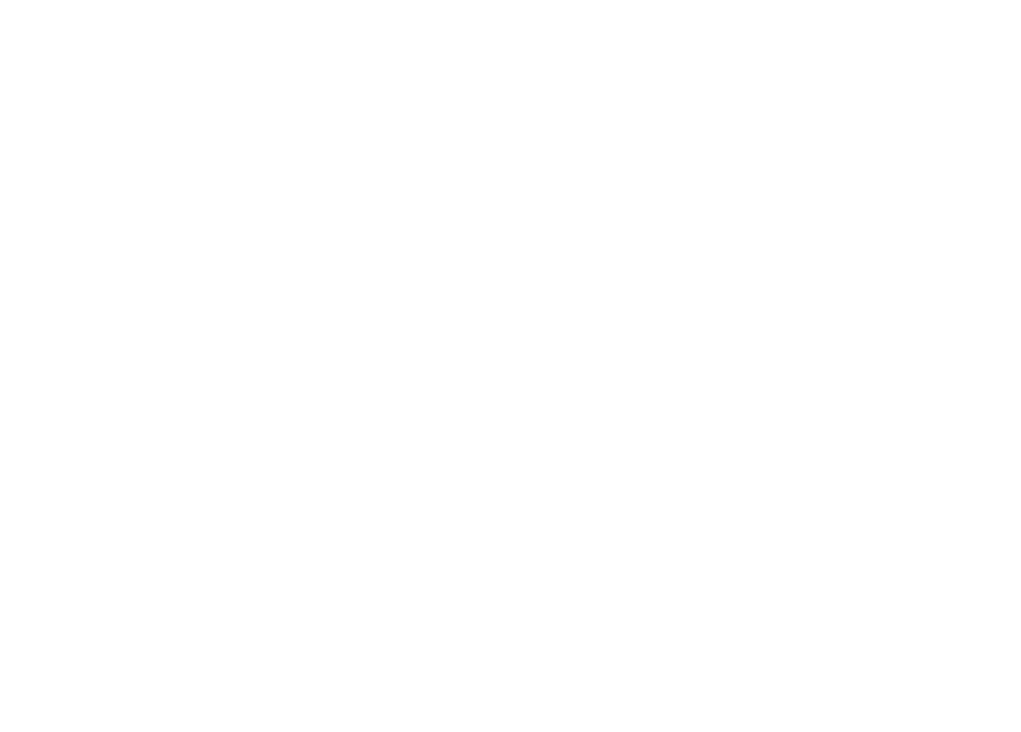
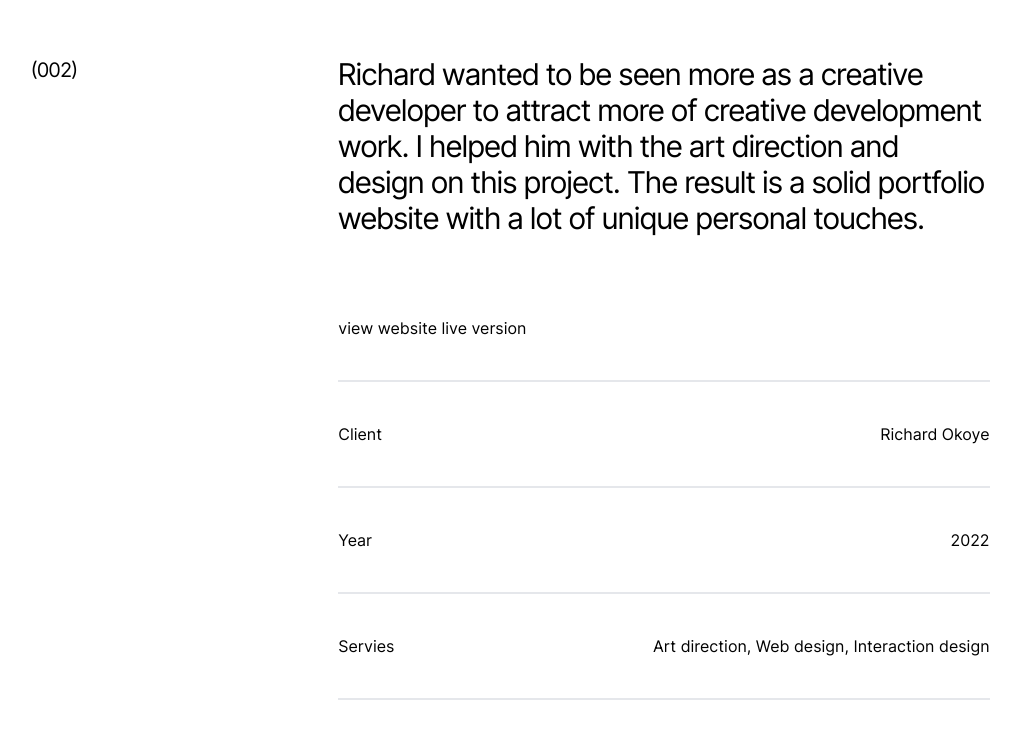
Before and after one commit to Eranmonnie/Me, a React (Vite) app: page /projects/4 in a window 1280 px wide. Shown: the part 1368-2100 px from the top of the page, without its empty margins (17-1038 px from the left). Before the commit the page ends 1416 px from the top, so only its background shows below. Built offline with nearby package versions, Linux system fonts and the light colour scheme.

Commit message:
added another section to details page

```diff
--- /dev/null
+++ b/src/components/ClientDetais.tsx
@@ -0,0 +1,26 @@
+import React from "react";
+
+const ClientDetais = () => {
+  return (
+    <>
+      <div className="flex flex-col">
+        <div className="flex py-10 border-y-2">
+          <h3 className="mr-auto">Client</h3>
+          <h3>Richard Okoye</h3>
+        </div>
+
+        <div className="flex py-10 border-b-2 ">
+          <h3 className="mr-auto">Year</h3>
+          <h3>2022</h3>
+        </div>
+
+        <div className="flex py-10 border-b-2 ">
+          <h3 className="mr-auto">Servies</h3>
+          <h3>Art direction, Web design, Interaction design</h3>
+        </div>
+      </div>
+    </>
+  );
+};
+
+export default ClientDetais;
--- a/src/pages/Details.tsx
+++ b/src/pages/Details.tsx
@@ -1,6 +1,8 @@
 import Profile from "../components/Profile";
 import { useParams } from "react-router-dom";
 import { works } from "../works";
+import ClientDetais from "../components/ClientDetais";
+
 
 interface work {
   id: number;
@@ -43,6 +45,25 @@
             </div>
 
             <Profile image={data.image} />
+
+            <div className="flex flex-col gap-3 pt-10 lg:flex-row lg:gap-[22%] ">
+              <h2 className="text-xl text-left lg:text-xl font-inter-tight-regular">
+                (002)
+              </h2>
+              <div className="lg:w-[55%]">
+                <h2 className="text-2xl text-left lg:text-3xl font-inter-tight-regular">
+                  Richard wanted to be seen more as a creative developer to
+                  attract more of creative development work. I helped him with
+                  the art direction and design on this project. The result is a
+                  solid portfolio website with a lot of unique personal touches.
+                </h2>
+
+                <a href="#" className="">
+                  <h3 className="mt-20 mb-10">view website live version</h3>
+                </a>
+                <ClientDetais />
+              </div>
+            </div>
           </div>
         );
       })}
```
